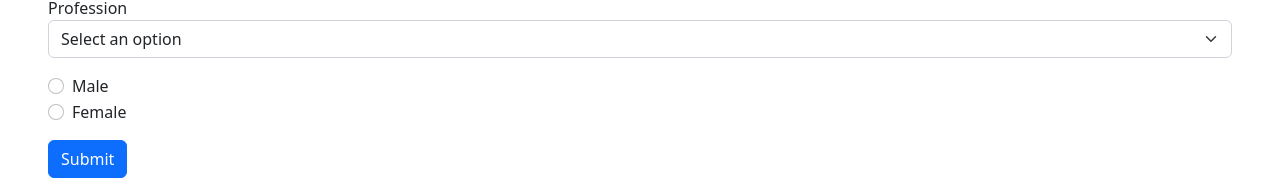
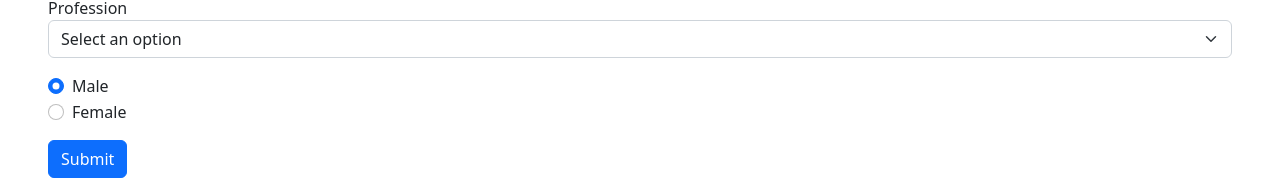
Before and after one commit to Febrianto752/practice-react-formik, a React (Create React App) app: page / in a window 1280 px wide. Shown: the part 382-562 px from the top of the page. Built offline with nearby package versions, Linux system fonts and the light colour scheme.

Commit message:
create radio buttons component with default checked

```diff
--- a/src/components/RadioButtons/index.jsx
+++ b/src/components/RadioButtons/index.jsx
@@ -8,7 +8,29 @@ const RadioButtons = (props) => {
   return (
     <>
       <div className="mb-3">
-        {optionsRadio.map((optionRadio) => {
+        {optionsRadio.map((optionRadio, index) => {
+          if (index === 0) {
+            return (
+              <Fragment key={optionRadio.id}>
+                <div className="form-check">
+                  <Field
+                    type="radio"
+                    name={name}
+                    id={optionRadio.value}
+                    value={optionRadio.value}
+                    {...attributesRadio}
+                    checked={true}
+                  />
+                  <label
+                    className="form-check-label"
+                    htmlFor={optionRadio.value}
+                  >
+                    {optionRadio.labelText}
+                  </label>
+                </div>
+              </Fragment>
+            );
+          } else {
             return (
               <Fragment key={optionRadio.id}>
                 <div className="form-check">
@@ -19,12 +41,16 @@ const RadioButtons = (props) => {
                     value={optionRadio.value}
                     {...attributesRadio}
                   />
-                <label className="form-check-label" htmlFor={optionRadio.value}>
+                  <label
+                    className="form-check-label"
+                    htmlFor={optionRadio.value}
+                  >
                     {optionRadio.labelText}
                   </label>
                 </div>
               </Fragment>
             );
+          }
         })}
         <ErrorMessage name={name} component={TextError} />
       </div>
```
Also changed, not shown: src/components/TestForm/index.jsx (added, +30 -0 lines). Lines whose indentation alone changed are shown as unchanged.
